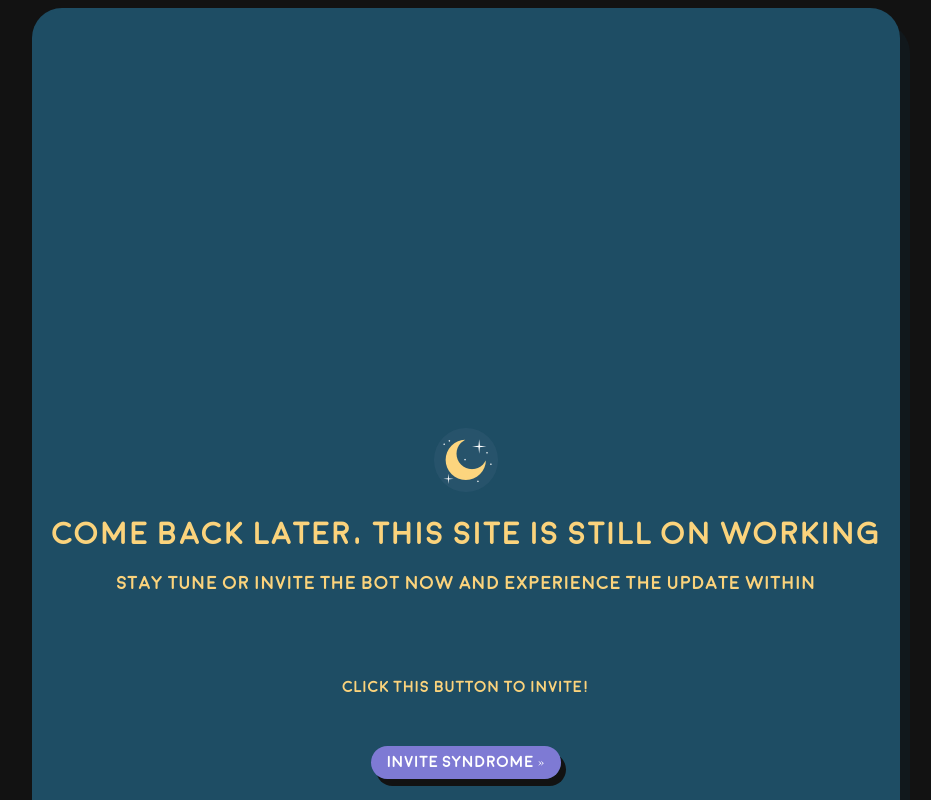
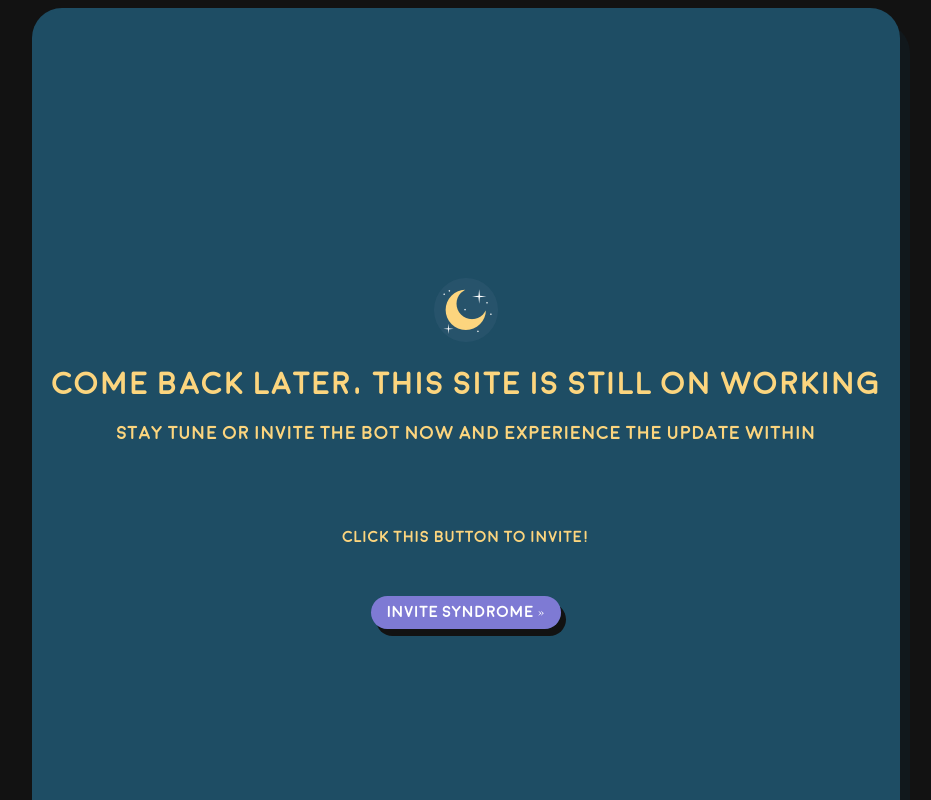
Before and after one commit to Staz0r/Syndrome, a website: page docs/index.html in a window 1280 px wide. Shown: the top 800 px of the page, without its empty margins (174-1105 px from the left). Drawn offline with Linux system fonts and the light colour scheme.

Commit message:
Fixed padding

```diff
--- a/docs/style.css
+++ b/docs/style.css
@@ -21,7 +21,7 @@ body{
 
 .text{
     text-align:center;
-    color: rgb(251,211,124);
+    color: rgba(252,213,126,255)
 }
 
 #header{
@@ -55,7 +55,7 @@ body{
     border:none;
     border-radius: 30px;
     display:inline-block;
-    padding: 420px 20px;
+    padding: 270px 20px;
     overflow:hidden;
     text-decoration:none;
     color: none;
```
